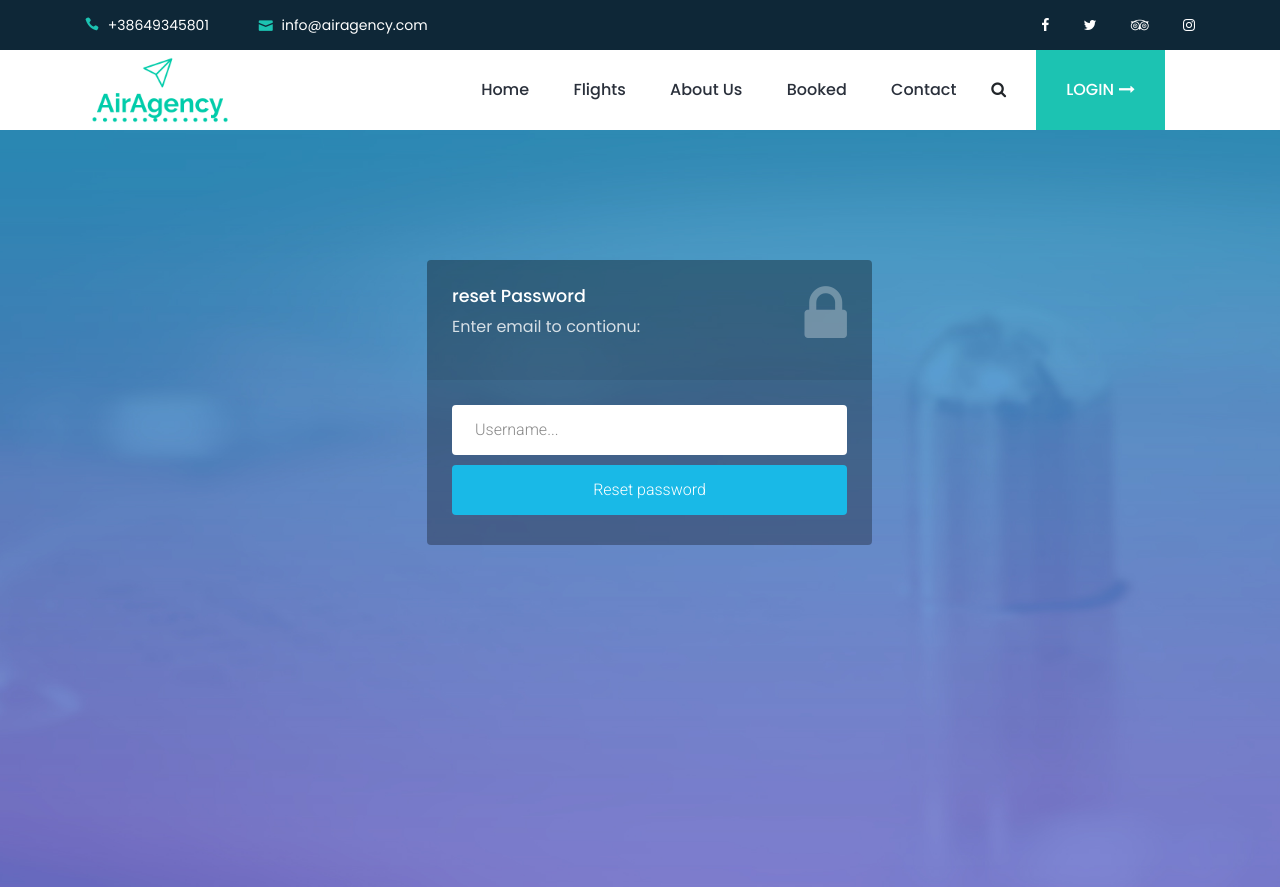
After one commit to JetmirAv/AirAgency, a PHP site: page /AirAgency/forgot.php in a window 1280 px wide. The commit adds this page. Run offline with PHP 8.4, Linux system fonts and the light colour scheme; a stand-in replaces the project's code that opens the database connection.

Commit message:
last commit

```diff
--- a/global/users/updateUsersQueryFinal.php
+++ b/global/users/updateUsersQueryFinal.php
@@ -155,9 +155,8 @@ if (isset($_POST['userUpdate'])) {
 
 
 			}
-
-
-
+			header('location: ' . $_SERVER["HTTP_REFERER"]);
+			die();
 		} else {
 			$errormsg = "Fill all gaps please ! ";
 			array_push($error_message, $errmsgr);
--- a/main/components/destinations.php
+++ b/main/components/destinations.php
@@ -3,7 +3,7 @@
 <?php
 
 $getMostSaleFilghtQuery = "select f.id, a.name as 'Plane', c1.name as 'From' , c2.name as 'To', f.price,
-f.isSale, (f.price*f.isSale/100) as 'Sale Price', f.avalible, f.checkIn  from flight f
+f.isSale, (f.price*f.isSale/100) as 'Sale Price', f.avalible, f.checkIn, c2.img as 'img'  from flight f
 inner join city c1 on f.fromCity = c1.id
 inner join city c2 on f.toCity = c2.id
 inner join airplane a on f.planeId = a.id
@@ -25,7 +25,7 @@ foreach ($getMostSaleFilght->fetchAll() as $MostSaleFlight):
     	    <!-- Single Room Slide -->
 	    <div class="single-room-slide d-flex align-items-center">
 	        <!-- Thumbnail -->
-	        <div class="room-thumbnail h-100 bg-img" style="background-image: url(img/bg-img/16.jpg);"></div>
+	        <div class="room-thumbnail h-100 bg-img" style="background-image: url(../uploads/city-img/<?php echo $MostSaleFlight[8] ?>);"></div>
 
 	        <!-- Content -->
 	        <div class="room-content">
--- a/main/components/sponsored.php
+++ b/main/components/sponsored.php
@@ -1,7 +1,7 @@
 <?php
 
 $mostBookedDestinationsQuery = "
-select c.id, c.name from flight f
+select c.id, c.name, c.img as img from flight f
 inner join city c
 on f.toCity=c.id
 where toCity in (
@@ -24,7 +24,7 @@ foreach($mostBookedDestinations->fetchAll() as $destinations):
 
 
 <!-- Single Project Slide -->
-<div class="single-project-slide active bg-img" style="background-image: url(img/bg-img/5.jpg);">
+<div class="single-project-slide active bg-img" style="background-image: url(../uploads/city-img/<?php echo $destinations[2]; ?>);">
     <!-- Project Text -->
     <div class="project-content">
         <div class="text">
--- /dev/null
+++ b/main/forgot.php
@@ -0,0 +1,95 @@
+<!DOCTYPE html>
+<html lang="en">
+
+<!doc <head>
+
+	<meta charset="utf-8">
+	<meta http-equiv="X-UA-Compatible" content="IE=edge">
+	<meta name="viewport" content="width=device-width, initial-scale=1">
+	<link rel="stylesheet" href="http://fonts.googleapis.com/css?family=Roboto:400,100,300,500">
+	<link rel="stylesheet" href="assets/bootstrap/css/bootstrap.min.css">
+	<link rel="stylesheet" href="assets/font-awesome/css/font-awesome.min.css">
+	<link rel="stylesheet" href="assets/css/form-elements.css">
+	<link rel="stylesheet" href="assets/css/style.css">
+	<link rel="shortcut icon" href="assets/ico/favicon.png">
+	<link rel="apple-touch-icon-precomposed" sizes="144x144" href="assets/ico/apple-touch-icon-144-precomposed.png">
+	<link rel="apple-touch-icon-precomposed" sizes="114x114" href="assets/ico/apple-touch-icon-114-precomposed.png">
+	<link rel="apple-touch-icon-precomposed" sizes="72x72" href="assets/ico/apple-touch-icon-72-precomposed.png">
+	<link rel="apple-touch-icon-precomposed" href="assets/ico/apple-touch-icon-57-precomposed.png">
+
+	</head>
+	<?php include "components/head.php"; ?>
+
+	<body>
+		<?php include "components/header.php"; ?>
+
+		<!-- Top content -->
+		<div class="top-content">
+
+			<div class="inner-bg">
+				<div class="container">
+					<div class="row">
+						<div style="margin-left:30%;" class="col-sm-5">
+
+							<div style="width:100%;" class="form-box">
+								<div class="form-top">
+									<div class="form-top-left">
+										<h3>reset Password</h3>
+										<p>Enter email to contionu:</p>
+										<?php
+										if (isset($_SESSION['error'])) {
+											foreach ($_SESSION['error'] as $logInError) {
+												echo "<p style='color:red'>$logInError</p>";
+											}
+										}
+
+										?>
+									</div>
+									<div class="form-top-right">
+										<i class="fa fa-lock"></i>
+									</div>
+								</div>
+								<div class="form-bottom">
+									<form role="form" action="../global/logIn.php" method="post" class="login-form">
+										<div class="form-group">
+											<label class="sr-only" for="form-username">Email</label>
+											<input type="text" name="form-email" placeholder="Username..." class="form-username form-control" id="form-username">
+										</div>
+										<!-- <div class="form-group">
+											<label class="sr-only" for="form-password">Password</label>
+											<input type="password" name="form-password" placeholder="Password..." class="form-password form-control" id="form-password">
+										</div> -->
+										<button type="submit" name="forgotPassword" class="btn">Reset password</button>
+									</form>
+								</div>
+							</div>
+						</div>
+
+					</div>
+				</div>
+
+			</div>
+		</div>
+
+		</div>
+
+		<?php
+
+		session_unset();
+		?>
+
+		<!-- Footer -->
+
+		<!-- Javascript -->
+		<script src="assets/js/jquery-1.11.1.min.js"></script>
+		<script src="assets/bootstrap/js/bootstrap.min.js"></script>
+		<script src="assets/js/jquery.backstretch.min.js"></script>
+		<script src="assets/js/scripts.js"></script>
+
+		<!--[if lt IE 10]>
+            <script src="assets/js/placeholder.js"></script>
+        <![endif]-->
+
+	</body>
+
+</html>
--- a/main/login.php
+++ b/main/login.php
@@ -71,7 +71,8 @@ $loginURL = $gClient->createAuthUrl();
 										<button type="submit" name="login" class="btn">Sign in!</button>
 										<br><br>
 										<button type="submit" onclick="window.location = '<?php echo $loginURL ?>';" name="login" value="Log In With Google" class="btn btn-danger">Sign in with google</button>
-
+										<br><br>
+										<button type="submit" onclick="window.location = 'forgot.php';" name="login" value="forgot password" class="btn btn-danger">forgot password</button>
 									</form>
 								</div>
 							</div>
--- a/models/users.php
+++ b/models/users.php
@@ -1,6 +1,5 @@
 <?php
 
-require('dbConnection.php');
 
 class User
 {
@@ -20,6 +19,7 @@ class User
     private $img;
     private $createdAt;
     private $updatedAt;
+    private $conn;
 
     function __construct(
         $roleId,
@@ -257,6 +257,7 @@ class User
 
     function createUser($conn)
     {
+
         $query = 'insert into users (roleId, firstname,' .
             ' lastname, email, password, birthday, gendre, ' .
             'address, city, state, postal, phoneNumber, img, ' .
@@ -370,7 +371,6 @@ class User
 
         ($this->password === null ? null : $paramArray[":password"] =  $this->password);
         ($this->img === null ? null : $paramArray[":img"] = $this->img);
-
         $stm = $conn->prepare($query);
         try {
             return $stm->execute($paramArray);
```
Also changed, not shown: main/components/flightSearch.php (+22 -22 lines), main/components/footer.php (+13 -11 lines), main/components/user/forgot.php (added, +18 -0 lines), main/flights.php (+31 -10 lines), models/dbConnection.php (deleted, +0 -30 lines).
